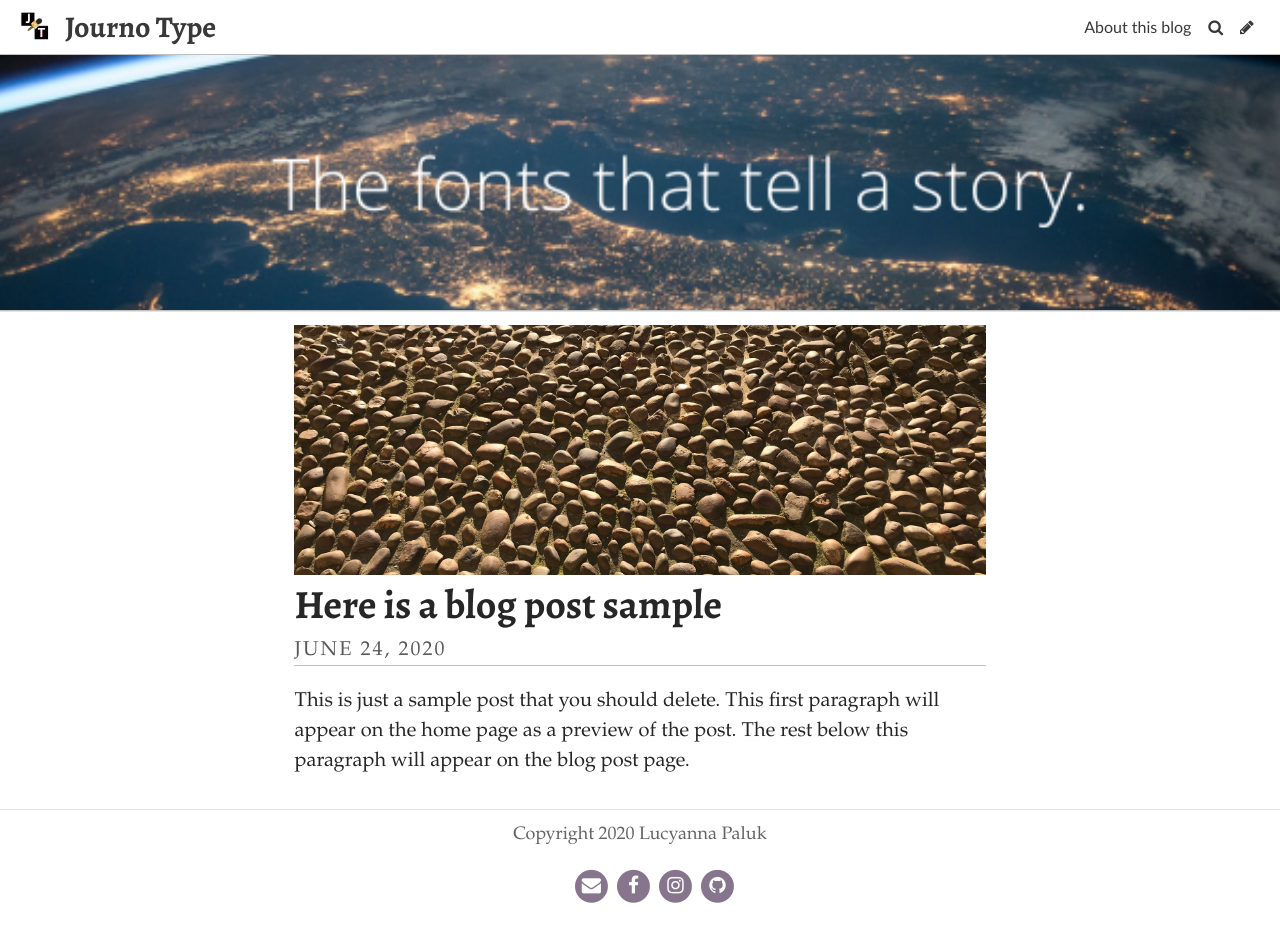
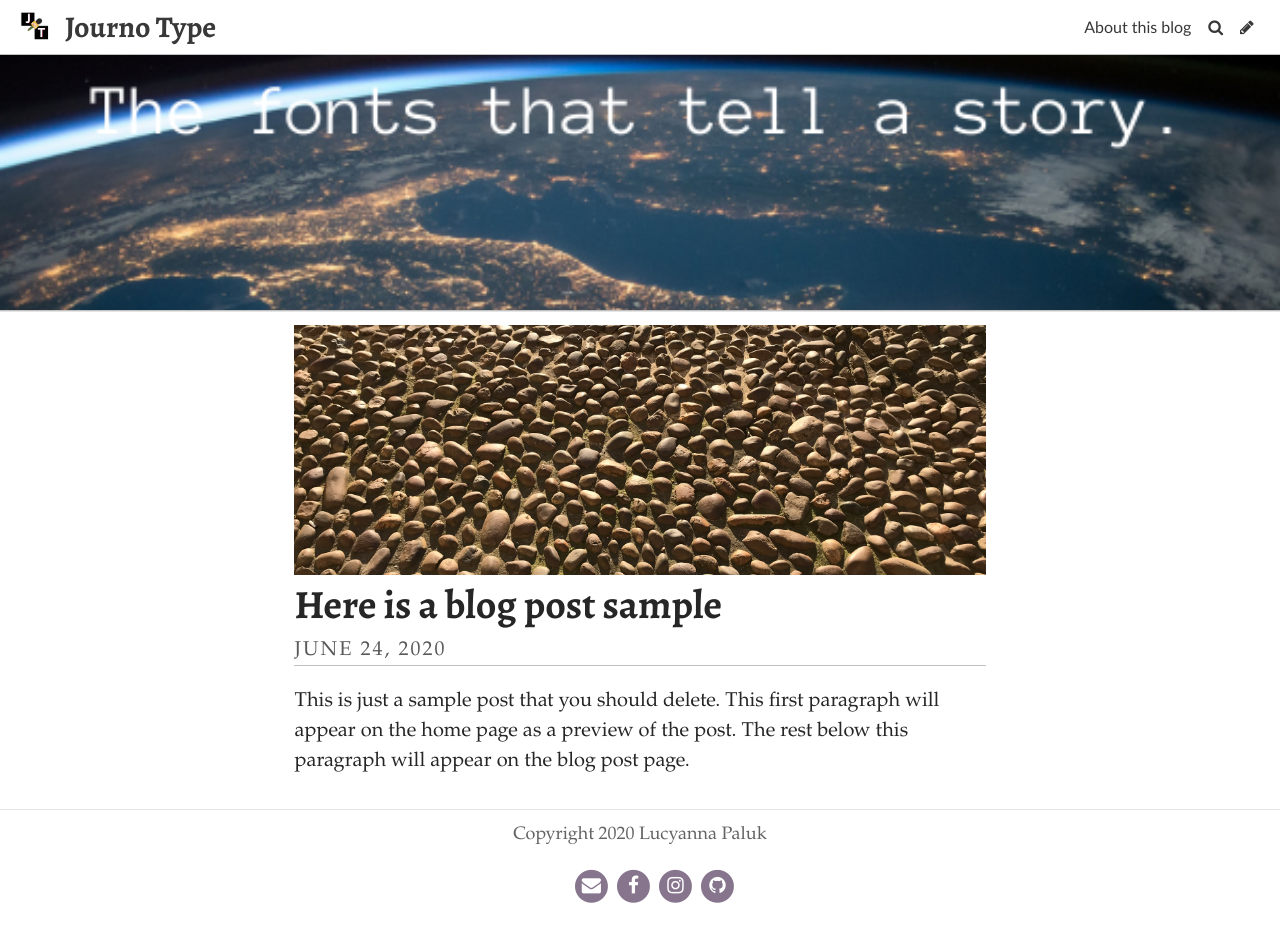
Before and after one commit to lucyannapaluk/mybrookesblog, a Jekyll site: the page built from index.html, in a window 1280 px wide. Built offline with Jekyll 4.4.1, drawn with Linux system fonts in a browser that asks for light colours; some web fonts are replaced; the list of posts is cut into pages by our own code.

Commit message:
Update Settings “general”

```diff
--- a/_data/settings.yml
+++ b/_data/settings.yml
@@ -3,7 +3,7 @@
   throughout journalism
 header_text: ""
 footer_text: Copyright 2020 Lucyanna Paluk
-header_feature_image: ../uploads/the-fonts-that-tell-a-story.-3.png
+header_feature_image: ../uploads/the-fonts-that-tell-a-story.-4.png
 bannerheight: 20vmax
 logo: ../uploads/journo-type-logo.png
 favicon: ../uploads/favicon-16x16.png
```
Also changed, not shown: uploads/the-fonts-that-tell-a-story.-4.png (added).
